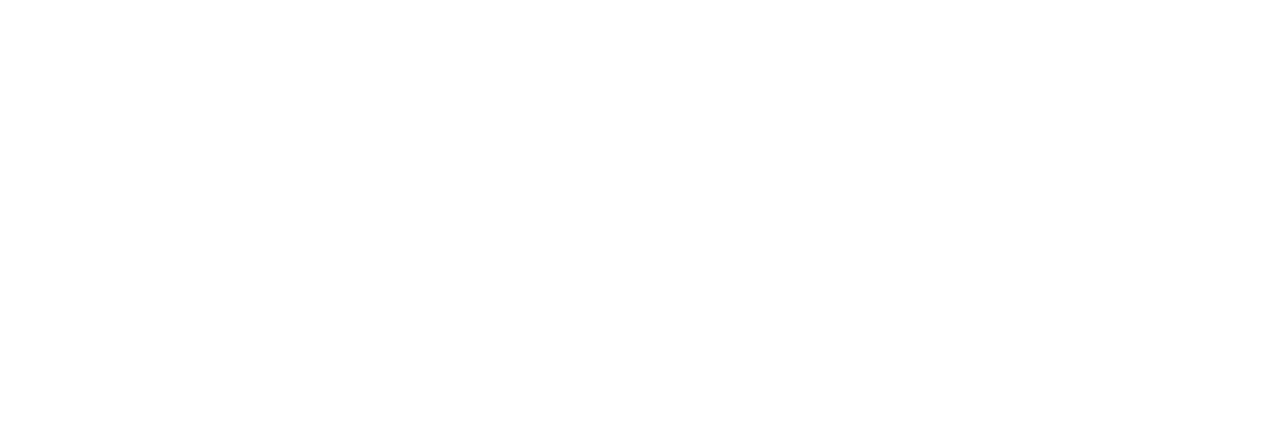
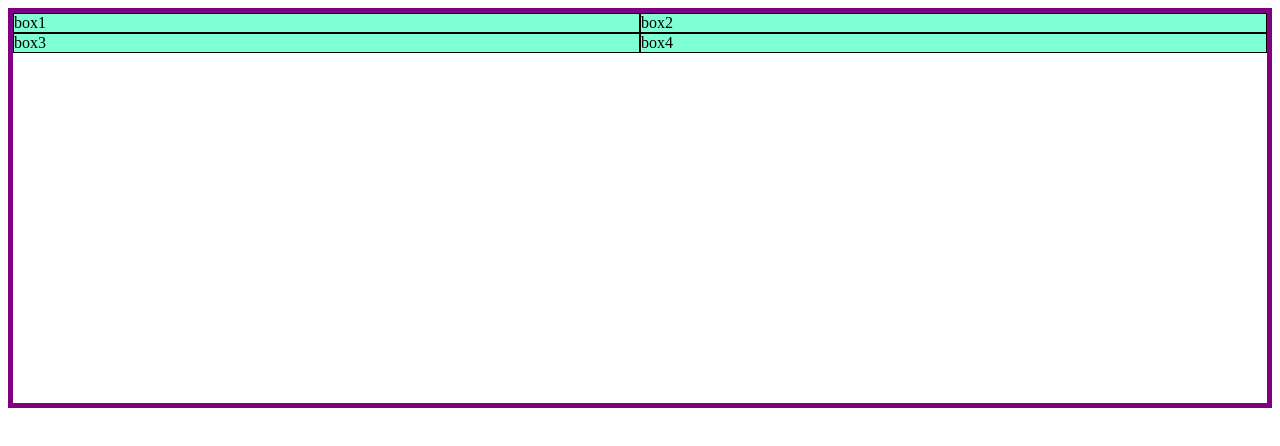
Before and after one commit to creatifying121/MERN-stack-devleopment-learning, a plain HTML site: page CSS/dot batch css/class 3 - flexbox/index.html in a window 1280 px wide. Drawn offline with Linux system fonts and the light colour scheme.

Commit message:
flexbox complete

```diff
--- a/CSS/dot batch css/class 3 - flexbox/index.html
+++ b/CSS/dot batch css/class 3 - flexbox/index.html
@@ -9,6 +9,27 @@
     <link rel="stylesheet" href="style.css">
 </head>
 <body>
+    <!-- flexbox : it is a great way to get more flexibility in layouts to simplify responsive design. it makes it easy to align elements on a 2d plane and is pretty easy to use once we get familiar with the main properties.
 
+    it is a 1-d layout model, through which we can distribute space and we can use its alignment capabilities.
+
+    the first step is to set display: flex on a "container" element. the "children to the flex" container are called "flex items". A set of properties can be applied to flex containers and have an effect to all the items as a whole, and a different set of properties can be applied to flex items and have their effect on the targeted items. flex items can in turn also be flex containers for the elements it contains, making it easy to create complex layouts.
+    -->
+    <!-- flex properties of parents -->
+    <!-- <div class="container">
+        <div class="box">box-1</div>
+        <div class="box">box-2</div>
+        <div class="box">box-3</div>
+        <div class="box">box-4</div>
+    </div> -->
+
+
+    <!-- flex-items properties (for children) -->
+    <div class="container">
+        <div class="box" id="box1">box1</div>
+        <div class="box" id="box2">box2</div>
+        <div class="box" id="box3">box3</div>
+        <div class="box" id="box4">box4</div>
+    </div>
 </body>
 </html>
--- a/CSS/dot batch css/class 3 - flexbox/style.css
+++ b/CSS/dot batch css/class 3 - flexbox/style.css
@@ -0,0 +1,93 @@
+/* ------------------------------------ flex properties (for parents) ------------------------------- */
+
+/* .container{
+    height: 400px;
+    border: 2px solid purple;
+    display: flex; */
+    /* by default the flex direction is row (main axis is the horizontal axis), we can change it using flex-direction property and by setting its value to column, so the main axis will be vertical this time */
+    /* flex-direction: column; */
+
+    /* flex-wrap : it will maintain the width provided by the developer, till it can, as soon a screen size is way more smaller, then it will auto adjust the width of the boxes. */
+    /* flex-wrap: wrap; */
+
+    /* flex-flow : it is a shorthand notation, where we can combine flex-direction and flex-wrap together, such as flex-flow: row wrap */
+    /* flex-flow: row wrap-reverse; */
+
+    /* justify-content : aligns items on the main-axis of the container */
+    /*justify-content: flex-start; /* all elements are stacked on the left side of the container */
+    /*justify-content: flex-end; /* all elements are stacked on the right side of the container */
+    /*justify-content: center; /* all elements are stacked on center of the container */
+    /*justify-content: space-between; /* items are evenly distributed the space, the first item is aligned to the start of container and last item to the end of container */
+    /*justify-content: space-around; /* space between all elements is equal, but for the first and last element, space before it and after it respectively is not the same */
+    /*justify-content: space-evenly; /* all elements have equal space distribution */
+    /* justify-content: center; */
+
+
+    /* align-items : align items help us aligning items over the cross axis */
+    /*align-items: flex-start; /* all elements are stacked to the start of the cross-axis */
+    /*align-items: flex-end; /* all elements are stacked to the end of the cross-axis */
+    /*align-items: center; /* all elements are stacked to the center of the cross-axis */
+    /*align-items: stretch; /* height of all elements is stretched along the cross-axis - this is the default value of align-items */
+    /*align-items: baseline; /* all elements are stacked to a single baseline, making it easier to make the same baseline for content having different sizes */
+    /* align-items: center; */
+
+
+    /* gap : when we want to have a space between the items, we use this property. it is a shorthand property/notation of row-gap and column-gap */
+    /* gap: 20px; */
+
+
+    /* align-content : this property applies where there are multiple lines of content, to handle the space between those lines, it has similar properties as in justify-content property */
+/* } */
+/* .box { */
+    /* border: 1px solid black; */
+    /* this width property will not be applied to the boxes, when we check for responsiveness, flex will adjust the sizes of the boxes as screen size reduces. to keep the width intact, we can use flex-wrap property */
+    /* width: 50px;
+    background-color: wheat;
+} */
+
+
+
+/* -------------------------- flex item properties (for children) --------------------------------------- */
+*{
+    box-sizing: border-box;
+}
+.container{
+    display: flex;
+    justify-content: center;
+    align-items: center;
+    border: 5px solid purple;
+    height: 400px;
+    flex-direction: row;
+    flex-wrap: wrap;
+    align-content: flex-start;
+    /* gap: 20px; */
+}
+.box{
+    /* width is not flexible, if content overflows then then it will be hidden  */
+    width: 150px;
+    /* to avoid this problem, we have flex-basis, whenever there is a situation of overflow, the width of the item will automatically increase, so that overflow does not occur. */
+    flex-basis: 50%;
+    /* ek particular itme 50% width utha lega */
+    /* height: 100px; */
+    border: 1px solid black;
+    background-color: aquamarine;
+}
+/* #box1{
+    order: 1;
+}
+#box2,#box4{
+    flex-grow: 1;
+}
+#box3{
+    flex-shrink: 4;
+} */
+/* align-self : for aligning a single flex item */
+/* #box1{
+    align-self: flex-start;
+}
+#box2,#box4{
+    align-self: flex-end;
+}
+#box3{
+    align-self: stretch;
+} */
```
